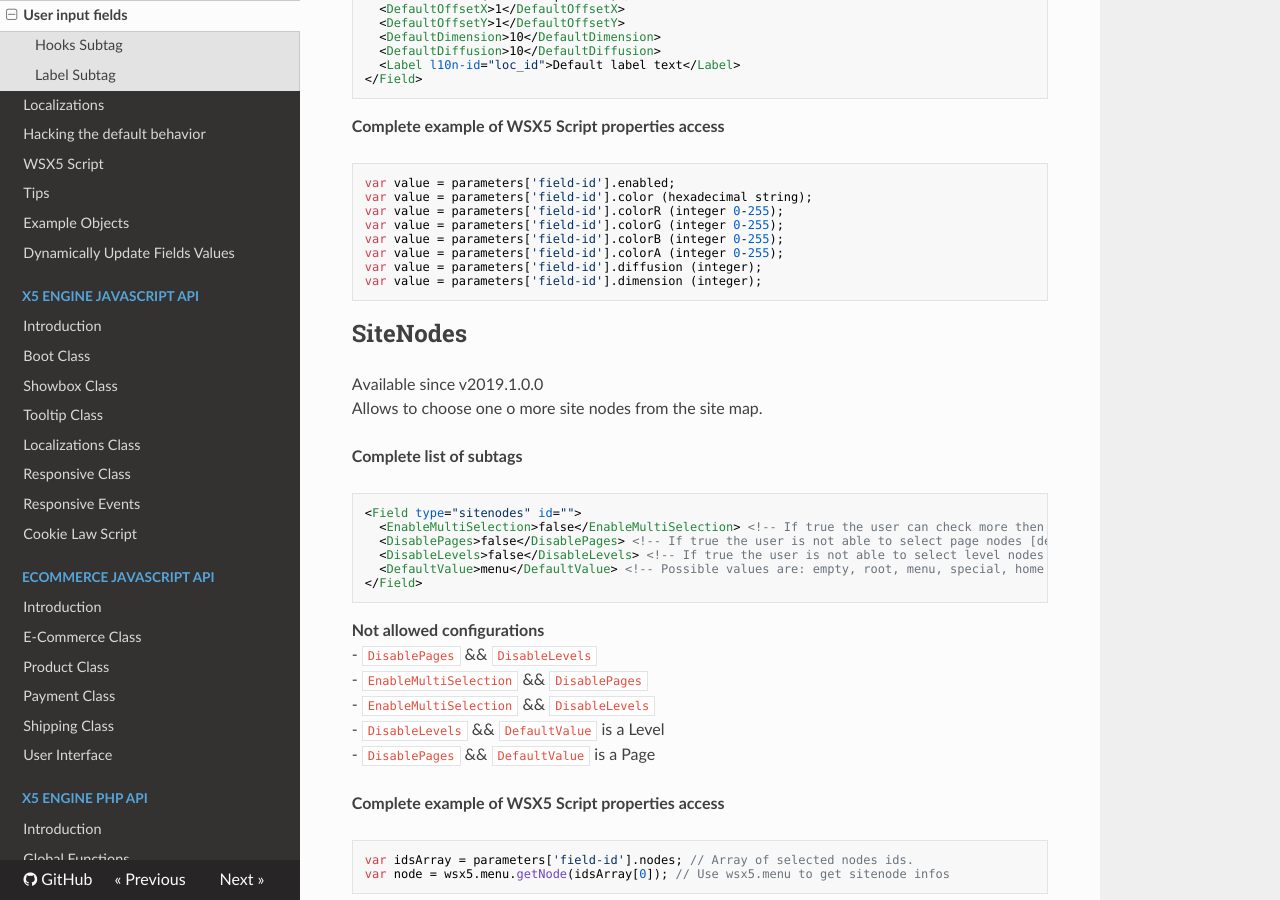
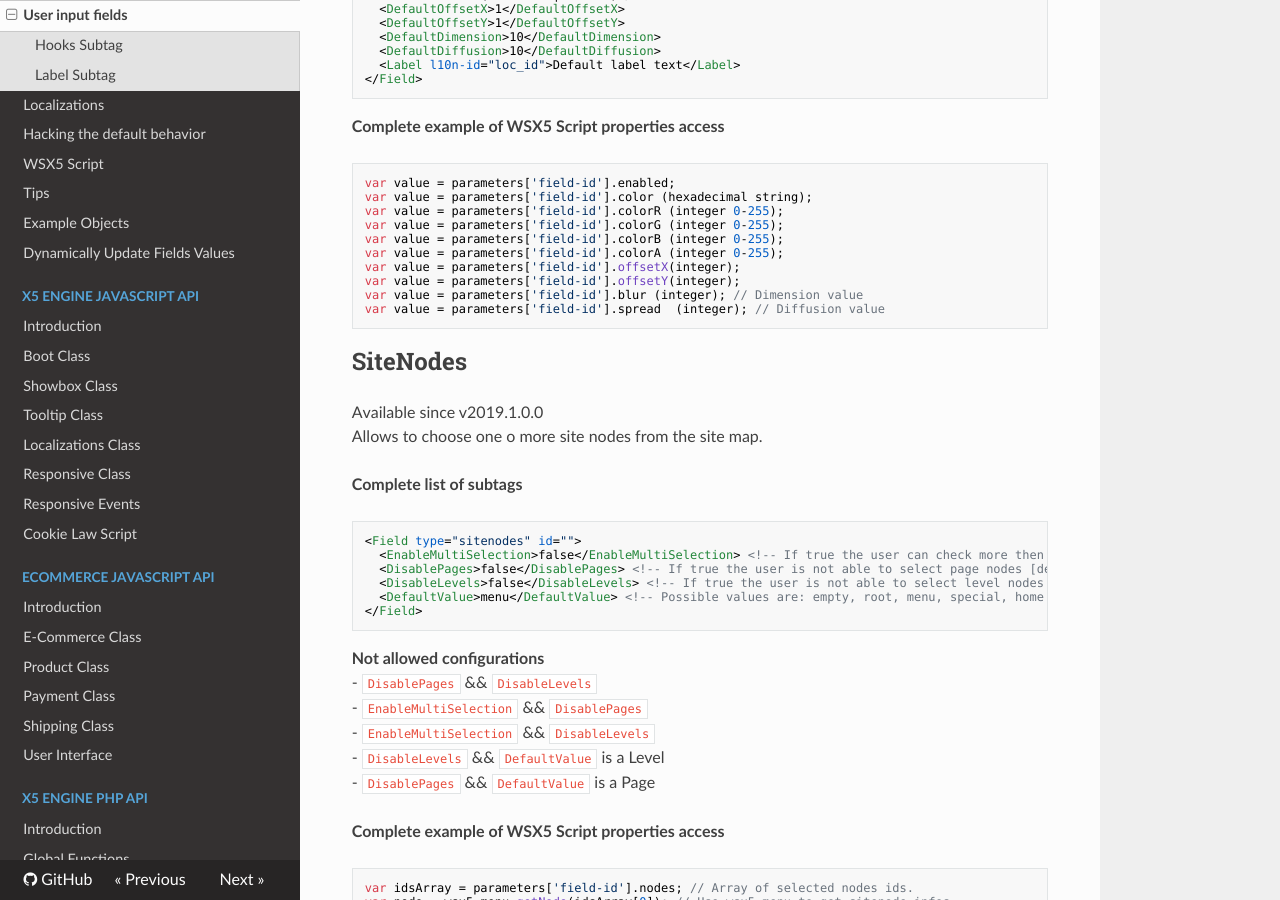
Before and after one commit to WebSiteX5/wsx5-developers-guide, an MkDocs documentation site: the page built from docs/optional-objects/user-input-fields.md, in a window 1280 px wide and 900 px high, scrolled down 9559 px. Built offline with MkDocs 1.6.1, drawn with Linux system fonts in a browser that asks for light colours; nearby versions of some CDN libraries; old or Windows-style settings are respelled for this version of MkDocs.

Commit message:
Added information about field of type shadow

````diff
--- a/docs/optional-objects/user-input-fields.md
+++ b/docs/optional-objects/user-input-fields.md
@@ -446,8 +446,10 @@ var value = parameters['field-id'].colorR (integer 0-255);
 var value = parameters['field-id'].colorG (integer 0-255);
 var value = parameters['field-id'].colorB (integer 0-255);
 var value = parameters['field-id'].colorA (integer 0-255);
-var value = parameters['field-id'].diffusion (integer);
-var value = parameters['field-id'].dimension (integer);
+var value = parameters['field-id'].offsetX(integer);
+var value = parameters['field-id'].offsetY(integer);
+var value = parameters['field-id'].blur (integer); // Dimension value
+var value = parameters['field-id'].spread  (integer); // Diffusion value
 ```
 
 
````
